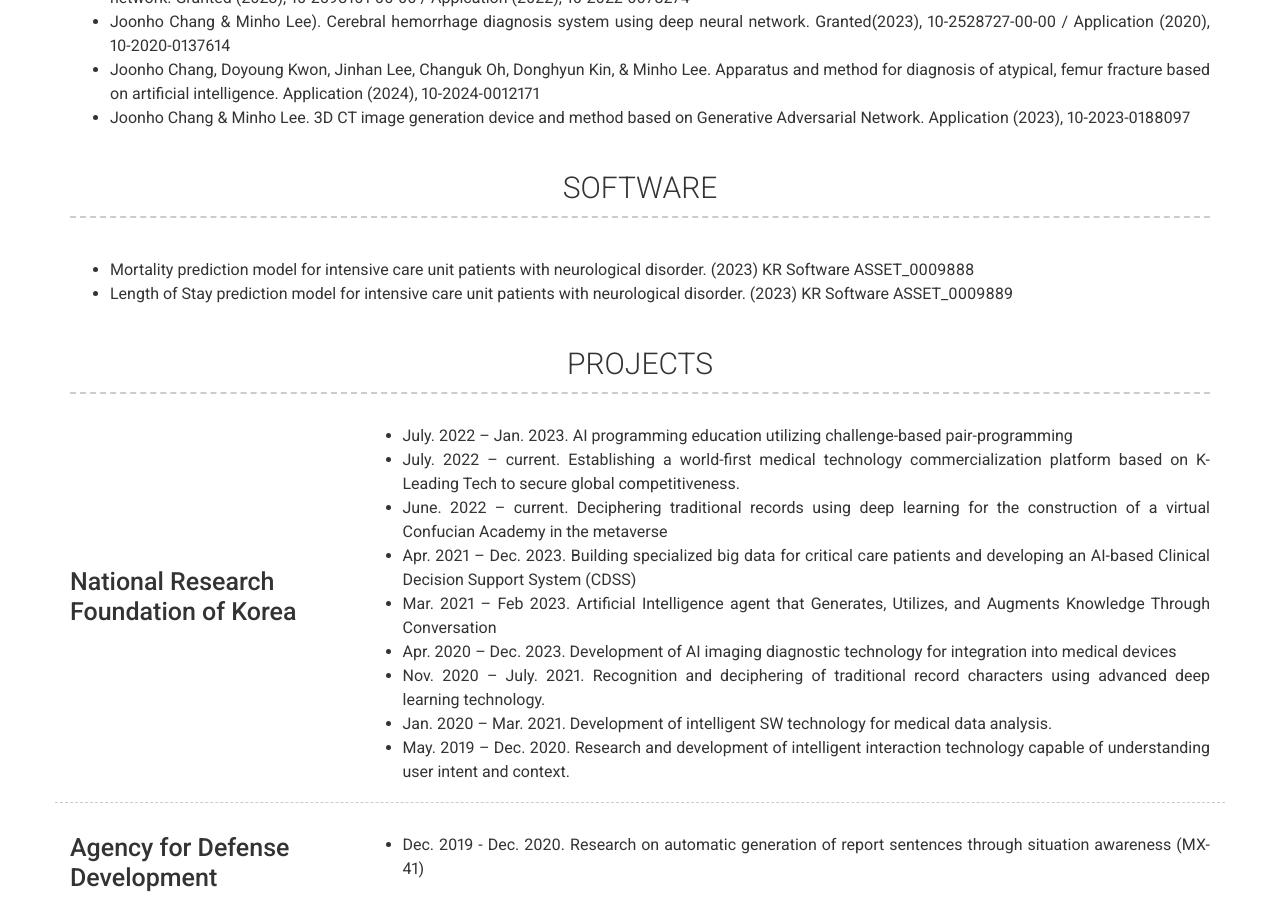
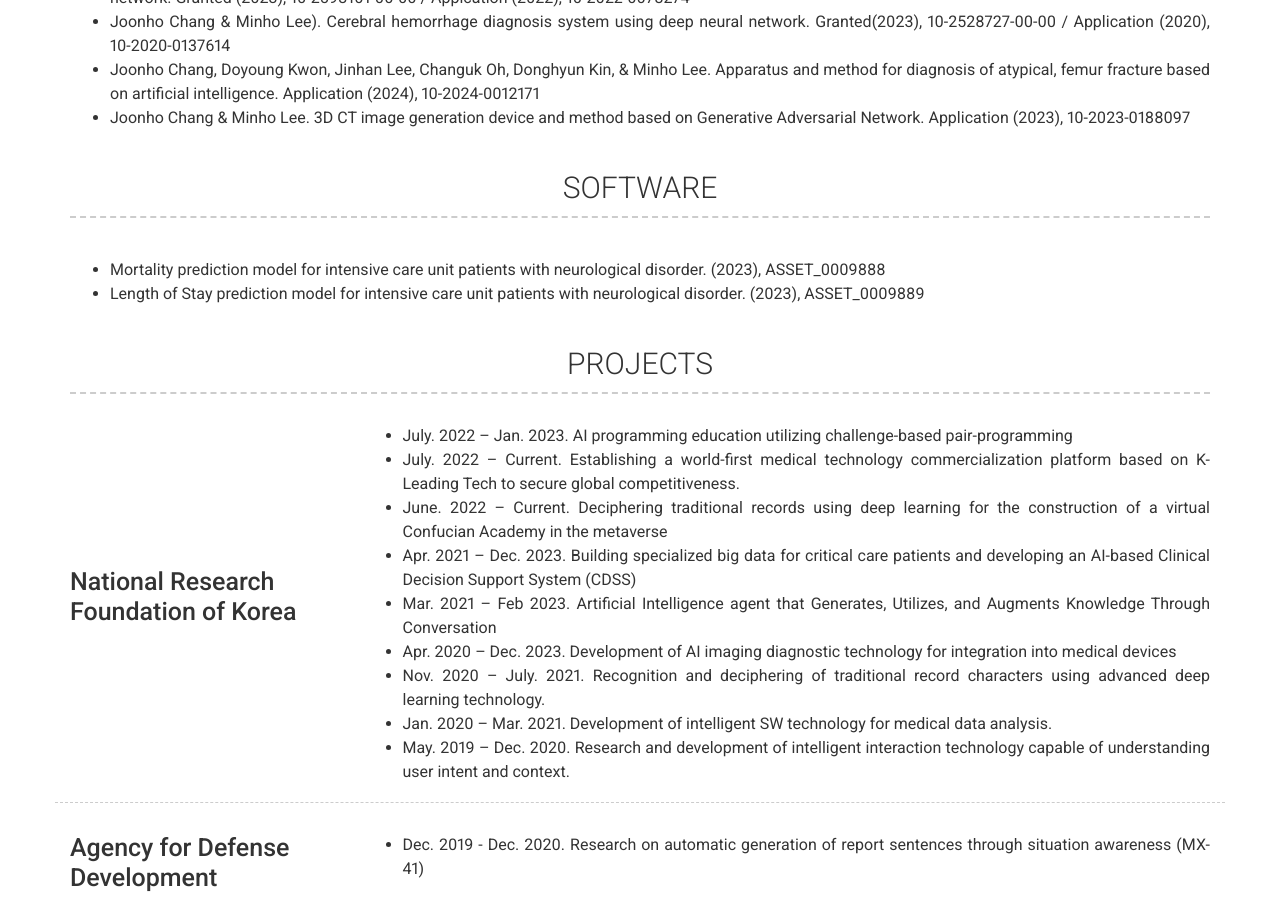
Before and after one commit to joonhozx/joonhozx.github.io, a Jekyll site: the page built from index.md, in a window 1280 px wide and 900 px high, scrolled down 1619 px. Built offline with Jekyll 4.4.1, drawn with Linux system fonts in a browser that asks for light colours; nearby versions of some CDN libraries; some of the changed text lies outside the part shown.

Commit message:
Update _config.yml

```diff
--- a/_config.yml
+++ b/_config.yml
@@ -77,7 +77,7 @@ content:
         # sub_title: Integrated Master's & Ph.D in Artificial Intelligence, KNU
         # caption: Dec. 2023 - Current, Prof. Heechul Jung
         description: | # this will include new lines to allow paragraphs
-          -  h.D in Artificial Intelligence, KNU
+          -  Ph.D in Artificial Intelligence, KNU
           - Dec. 2023 – Current, Prof. Heechul Jung
           - Mar. 2021 – Nov. 2023, Prof. Minho Lee
 
@@ -96,12 +96,12 @@ content:
         # caption: Mar. 2015 - Aug. 2020
         description: | # this will include new lines to allow paragraphs
           - B.S. in Electtronic Engineering (Signal Processing), KNU
-          - Mar. 2015 – Feb. 2019,
+          - Mar. 2015 – Feb. 2019
 
   - title: PUBLICATION
     layout: text
     content: | # this will include new lines to allow paragraphs
-      - Joonho Chang, Inchul Choi, & Minho Lee. (2023). PESA R-CNN: Perihematomal Edema Guided Scale Adaptive R-CNN for Hemorrhage Segmentation. (IEEE Journal of Biomedical and Health Informatics, IF:7.7, JCR Top 6%)
+      - **Joonho Chang**, Inchul Choi, & Minho Lee. (2023). PESA R-CNN: Perihematomal Edema Guided Scale Adaptive R-CNN for Hemorrhage Segmentation. (IEEE Journal of Biomedical and Health Informatics, IF:7.7, JCR Top 6%)
       - Changwan Kang, Joonho Chang, & Minho Lee (2023). Convolutional Neural Networks for Predicting Mortality Rate and Length of Stay in Intensive Care Unit Patients with Data Imbalance. (Conference of the Society of Medical Informatics)
       - Joonho Chang & Minho Lee (2023). HMV-GAN: generate hand bone images in multi-view direction (Brain Engineering Society of Korea)
       - Joonho Chang & Minho Lee (2021). Adaptive R-CNN with Center Surround Difference for Hemorrhage Segmentation in CT images (Brain Engineering Society of Korea)
@@ -125,8 +125,8 @@ content:
   - title: SOFTWARE
     layout: text
     content: | # this will include new lines to allow paragraphs
-      - Mortality prediction model for intensive care unit patients with neurological disorder. (2023) KR Software ASSET_0009888
-      - Length of Stay prediction model for intensive care unit patients with neurological disorder. (2023) KR Software ASSET_0009889
+      - Mortality prediction model for intensive care unit patients with neurological disorder. (2023), ASSET_0009888
+      - Length of Stay prediction model for intensive care unit patients with neurological disorder. (2023), ASSET_0009889
 
   - title: PROJECTS # Title for the section
     layout: list # Type of content section (list/text)
@@ -137,8 +137,8 @@ content:
         title: National Research Foundation of Korea
         description: | # this will include new lines to allow paragraphs
           - July. 2022 – Jan. 2023. AI programming education utilizing challenge-based pair-programming
-          - July. 2022 – current. Establishing a world-first medical technology commercialization platform based on K-Leading Tech to secure global competitiveness.
-          - June. 2022 – current. Deciphering traditional records using deep learning for the construction of a virtual Confucian Academy in the metaverse
+          - July. 2022 – Current. Establishing a world-first medical technology commercialization platform based on K-Leading Tech to secure global competitiveness.
+          - June. 2022 – Current. Deciphering traditional records using deep learning for the construction of a virtual Confucian Academy in the metaverse
           - Apr. 2021 – Dec. 2023. Building specialized big data for critical care patients and developing an AI-based Clinical Decision Support System (CDSS)
           - Mar. 2021 – Feb 2023. Artificial Intelligence agent that Generates, Utilizes, and Augments Knowledge Through Conversation
           - Apr. 2020 – Dec. 2023. Development of AI imaging diagnostic technology for integration into medical devices
```
